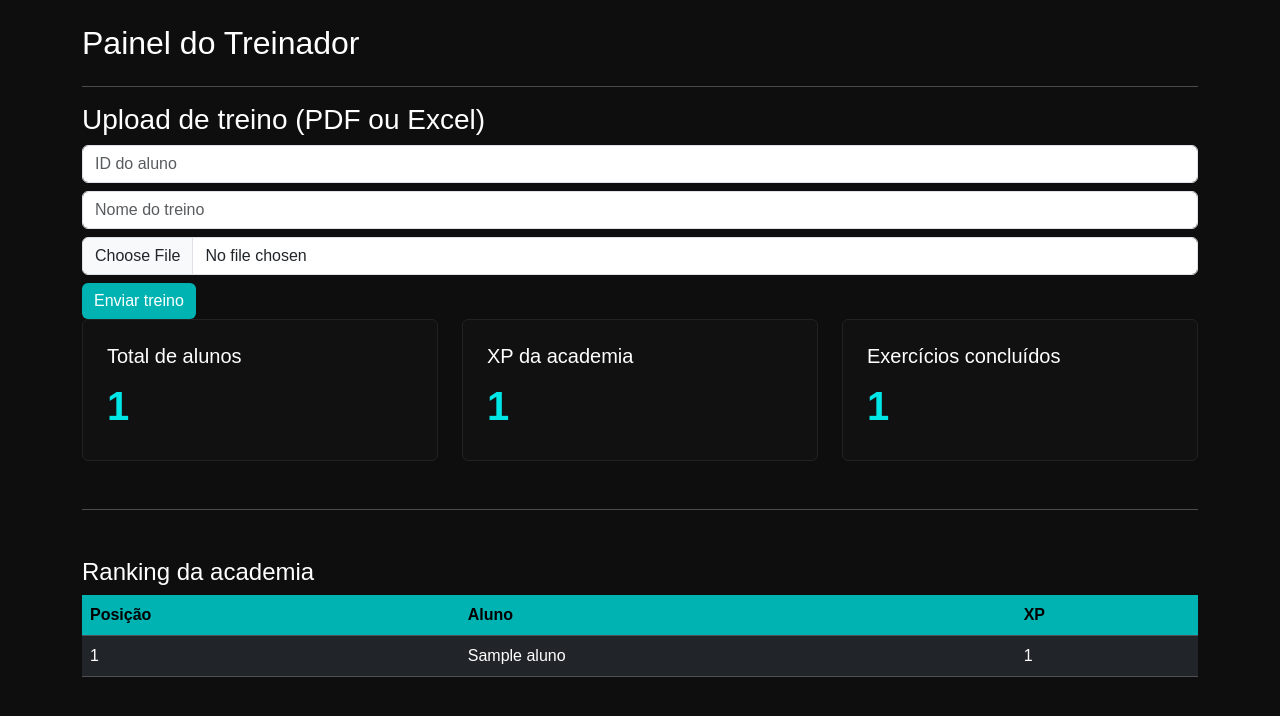
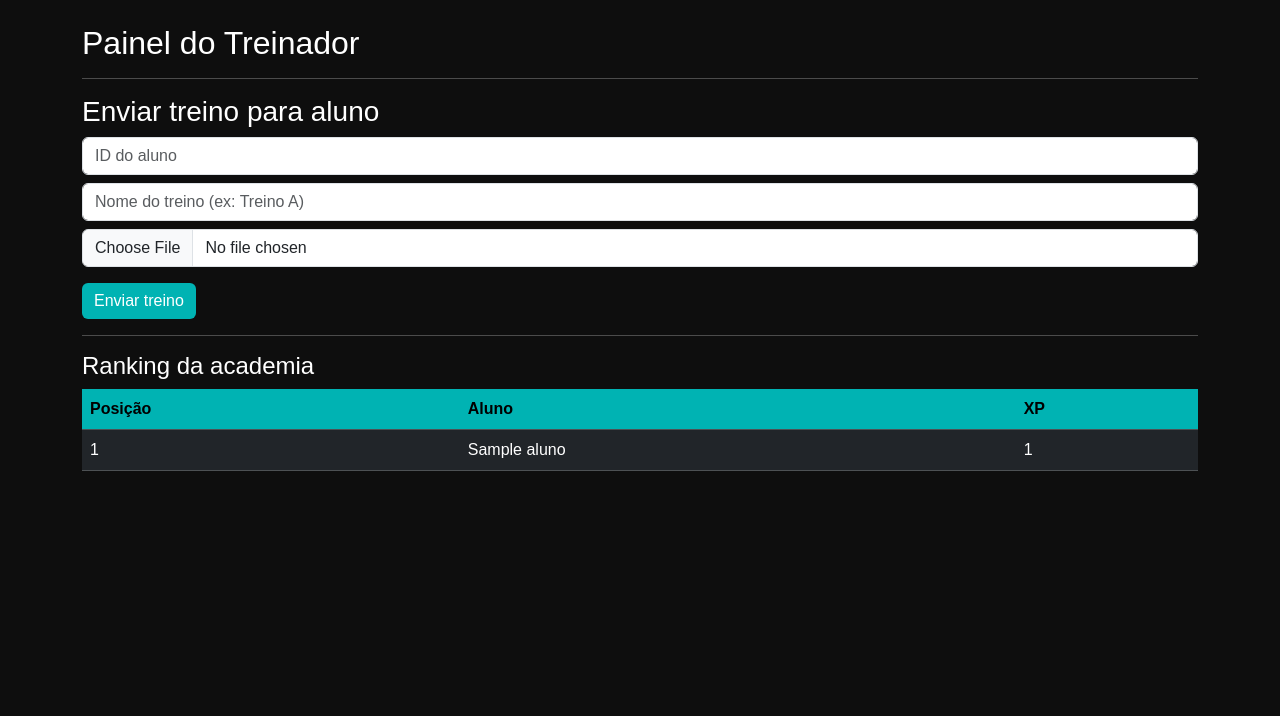
Before and after one commit to vidallidiomar-svg/fitcenter_system, a Flask app: page /treinador in a window 1280 px wide. Shown: the part 58-774 px from the top of the page. Run offline with Flask 3, Linux system fonts and the light colour scheme; tables that the repository leaves empty hold one stand-in row (values such as "Sample post").

Commit message:
atualizações, refino e simplificação

```diff
--- a/routes/treino_routes.py
+++ b/routes/treino_routes.py
@@ -1,9 +1,16 @@
-from flask import Blueprint, render_template, redirect
+from flask import Blueprint, render_template, redirect, request
 from database.database import conectar
-import pandas as pd
+import os
 
 treino_bp = Blueprint("treino", __name__)
 
+UPLOAD_FOLDER = "uploads/treinos"
+os.makedirs(UPLOAD_FOLDER, exist_ok=True)
+
+
+# ===============================
+# VER TREINOS DO ALUNO
+# ===============================
 
 @treino_bp.route("/treino/<int:aluno_id>")
 def treino(aluno_id):
@@ -12,9 +19,9 @@ def treino(aluno_id):
     cursor = conn.cursor()
 
     cursor.execute("""
-    SELECT *
-    FROM treinos
-    WHERE aluno_id = ?
+        SELECT *
+        FROM treinos
+        WHERE aluno_id = ?
     """,(aluno_id,))
 
     treinos = cursor.fetchall()
@@ -27,6 +34,10 @@ def treino(aluno_id):
     )
 
 
+# ===============================
+# CONCLUIR TREINO
+# ===============================
+
 @treino_bp.route("/concluir_treino/<int:treino_id>")
 def concluir_treino(treino_id):
 
@@ -34,14 +45,46 @@ def concluir_treino(treino_id):
     cursor = conn.cursor()
 
     cursor.execute("""
-
-    UPDATE treinos
-    SET concluido = 1
-    WHERE id = ?
-
+        UPDATE treinos
+        SET concluido = 1
+        WHERE id = ?
     """,(treino_id,))
 
     conn.commit()
     conn.close()
 
     return redirect("/")
+
+
+# ===============================
+# UPLOAD DE TREINO (PDF ou Excel)
+# ===============================
+
+@treino_bp.route("/upload_treino", methods=["POST"])
+def upload_treino():
+
+    aluno_id = request.form.get("aluno_id")
+    nome = request.form.get("nome")
+    arquivo = request.files.get("arquivo")
+
+    if not arquivo:
+        return "Arquivo não enviado"
+
+    nome_arquivo = arquivo.filename
+    caminho = os.path.join(UPLOAD_FOLDER, nome_arquivo)
+
+    arquivo.save(caminho)
+
+    conn = conectar()
+    cursor = conn.cursor()
+
+    cursor.execute("""
+        INSERT INTO treinos
+        (aluno_id, nome, arquivo, concluido)
+        VALUES (?, ?, ?, 0)
+    """,(aluno_id, nome, nome_arquivo))
+
+    conn.commit()
+    conn.close()
+
+    return redirect("/treinador")
--- a/templates/admin.html
+++ b/templates/admin.html
@@ -63,7 +63,7 @@
 
             |
 
-            <a href="/excluir_usuario/{{u.id'}}">
+            <a href="/excluir_usuario/{{u.id}}">
                 Excluir
             </a>
 
--- a/templates/treinador.html
+++ b/templates/treinador.html
@@ -2,71 +2,33 @@
 
 {% block conteudo %}
 
-<h2 class="mb-4">Painel do Treinador</h2>
+<h2>Painel do Treinador</h2>
 
 <hr>
 
-<h3>Upload de treino (PDF ou Excel)</h3>
+<h3>Enviar treino para aluno</h3>
 
 <form method="POST" action="/upload_treino" enctype="multipart/form-data">
 
-    <input class="form-control mb-2" name="aluno_id" placeholder="ID do aluno">
+    <div class="mb-2">
+        <input class="form-control" name="aluno_id" placeholder="ID do aluno" required>
+    </div>
 
-    <input class="form-control mb-2" name="nome" placeholder="Nome do treino">
+    <div class="mb-2">
+        <input class="form-control" name="nome" placeholder="Nome do treino (ex: Treino A)" required>
+    </div>
 
-    <input class="form-control mb-2" type="file" name="arquivo">
+    <div class="mb-3">
+        <input class="form-control" type="file" name="arquivo" required>
+    </div>
 
-    <button class="btn btn-primary">Enviar treino</button>
+    <button class="btn btn-primary">
+        Enviar treino
+    </button>
 
 </form>
 
-<div class="row">
-
-    <div class="col-md-4">
-
-        <div class="card p-4">
-
-            <h5>Total de alunos</h5>
-
-            <div class="metric">
-                {{ total_alunos }}
-            </div>
-
-        </div>
-
-    </div>
-
-    <div class="col-md-4">
-
-        <div class="card p-4">
-
-            <h5>XP da academia</h5>
-
-            <div class="metric">
-                {{ xp_total }}
-            </div>
-
-        </div>
-
-    </div>
-
-    <div class="col-md-4">
-
-        <div class="card p-4">
-
-            <h5>Exercícios concluídos</h5>
-
-            <div class="metric">
-                {{ exercicios_concluidos }}
-            </div>
-
-        </div>
-
-    </div>
-
-</div>
-
-<hr class="my-5">
+<hr>
 
 <h4>Ranking da academia</h4>
 
@@ -81,11 +43,9 @@
     {% for aluno in ranking %}
 
     <tr>
-
         <td>{{loop.index}}</td>
         <td>{{aluno["nome"]}}</td>
         <td>{{aluno["xp"]}}</td>
-
     </tr>
 
     {% endfor %}
```
Also changed, not shown: 1 other file.
